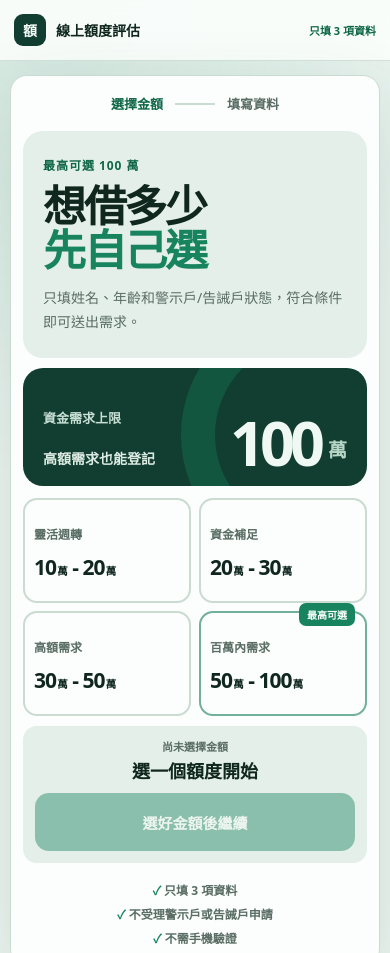
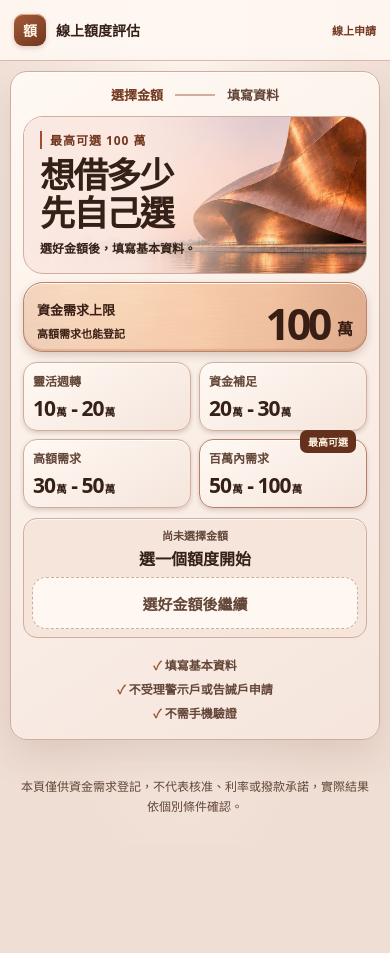
Before and after one commit to tunhong145-cmd/d-project-landing-copy14, a plain HTML site: page index.html in a window 390 px wide. Shown: the top 953 px of the page. After the commit the page ends 846 px from the top, so only its background shows below. Drawn offline with Linux system fonts and the light colour scheme; no server answers.

Commit message:
Apply Copper Dawn visual theme to Copy14 C landing

```diff
--- /dev/null
+++ b/c-copper-dawn.css
@@ -0,0 +1,238 @@
+/* Copper Dawn for C: brushed metal and enamel, over the original two-page flow. */
+html.c-copper-dawn {
+  --bg:#efded4; --surface:#fff8f2; --surface-soft:#f5e5db;
+  --text:#352018; --text-soft:#634638; --line:#d0ae9e;
+  --accent:#9b512f; --accent-strong:#73371f; --accent-soft:#f2d8ca;
+  --accent-ink:#65311d; --danger:#9c273c;
+  --shadow:0 14px 38px #67382222;
+  --edge:#ffffffba; --warm-shadow:#56271130;
+  --card-wash:linear-gradient(148deg,#fff9f3,#f5e5dc);
+  --banner-wash:linear-gradient(90deg,#fae9e2 0%,#fae9e2ed 32%,#f5d9ca45 65%,transparent 94%);
+  --metal-wash:linear-gradient(104deg,#f6decbe8,#f8d7badd 45%,#edc0a1de 95%);
+  --metal-ink:#381e14;
+  --focus:#8a4028;
+}
+
+.c-copper-dawn body {
+  background:radial-gradient(ellipse at 48% 0,var(--surface),var(--bg) 76%);
+}
+.c-copper-dawn .site-header { backdrop-filter:none; }
+.c-copper-dawn .wordmark-mark {
+  color:#fff3e6;
+  background:linear-gradient(145deg,#a35c38,#71351f);
+  box-shadow:inset 0 1px #e8ac84,0 2px 5px var(--warm-shadow);
+}
+.c-copper-dawn .amount-main { padding-block:22px 32px; }
+.c-copper-dawn .amount-shell {
+  max-width:880px;
+  padding:22px;
+  background:var(--card-wash);
+  box-shadow:inset 0 1px var(--edge),var(--shadow);
+}
+.c-copper-dawn .flow-nav { margin-bottom:17px; }
+.c-copper-dawn .amount-hero { gap:14px; }
+.c-copper-dawn .amount-intro {
+  isolation:isolate;
+  position:relative;
+  overflow:hidden;
+  min-height:202px;
+  padding:22px 24px;
+  border:1px solid var(--line);
+  background:var(--surface-soft);
+}
+.c-copper-dawn .copper-hero,
+.c-copper-dawn .amount-intro::before {
+  position:absolute;
+  inset:0;
+  width:100%;
+  height:100%;
+  pointer-events:none;
+}
+.c-copper-dawn .copper-hero {
+  z-index:-2;
+  object-fit:cover;
+  object-position:67% 72%;
+}
+.c-copper-dawn .amount-intro::before {
+  content:"";
+  z-index:-1;
+  background:var(--banner-wash);
+}
+.c-copper-dawn .amount-intro h1 {
+  font-size:clamp(34px,5.3vw,53px);
+  line-height:1.07;
+  color:var(--text);
+}
+.c-copper-dawn .amount-intro h1 strong { color:inherit; }
+.c-copper-dawn .amount-intro .eyebrow {
+  margin-bottom:7px;
+  padding-inline-start:8px;
+  border-inline-start:2px solid var(--accent);
+}
+.c-copper-dawn .amount-intro > p:last-child {
+  margin-top:11px;
+  font-size:14px;
+  font-weight:700;
+  color:var(--text);
+}
+.c-copper-dawn .limit-visual {
+  min-height:202px;
+  color:var(--metal-ink);
+  border:1px solid #bb856a;
+  background:var(--metal-wash),url("copper-brushed.webp") center/cover,#e6b497;
+  box-shadow:inset 0 1px #fff9f0,inset 0 -2px 1px #ae695844,0 4px 8px var(--warm-shadow);
+}
+.c-copper-dawn .limit-visual::after,
+.c-copper-dawn .amount-summary::before { display:none; }
+.c-copper-dawn .limit-visual > :is(span,b,p),
+.c-copper-dawn .limit-visual b { color:var(--metal-ink); }
+.c-copper-dawn .limit-visual strong { font-variant-numeric:tabular-nums; }
+.c-copper-dawn .amount-option {
+  min-height:93px;
+  padding:13px 10px;
+  border-width:1px;
+  background:var(--card-wash);
+  box-shadow:inset 0 1px var(--edge),0 2px 4px var(--warm-shadow);
+}
+.c-copper-dawn .amount-option small { margin-bottom:7px; }
+.c-copper-dawn .amount-option.selected {
+  color:#fff8ec;
+  border-color:#77361e;
+  background:linear-gradient(155deg,#9a522f,#773620) #773620;
+  box-shadow:inset 0 1px #f9d1ad90,inset 0 -2px #713516,0 2px 0 #64301c,0 4px 8px var(--warm-shadow);
+}
+.c-copper-dawn .amount-option.selected small { color:#fff0db; }
+.c-copper-dawn .amount-option.selected .amount-number,
+.c-copper-dawn .amount-option.selected .amount-number span { color:#fff3e8; }
+.c-copper-dawn .featured-label { background:var(--accent-ink); color:#fff2e2; }
+.c-copper-dawn .amount-option.selected .featured-label {
+  color:#572716;
+  background:#fbe2cb;
+}
+.c-copper-dawn .selection-bar {
+  border:1px solid var(--line);
+  box-shadow:inset 0 1px var(--edge);
+}
+
+/* The beveled rim and textured face are drawn independently to give one clear press state. */
+.c-copper-dawn :is(.primary-button,.line-button) {
+  --bevel:polygon(10px 0,calc(100% - 10px) 0,100% 10px,100% calc(100% - 10px),calc(100% - 10px) 100%,10px 100%,0 calc(100% - 10px),0 10px);
+  --face:polygon(6px 0,calc(100% - 6px) 0,100% 6px,100% calc(100% - 6px),calc(100% - 6px) 100%,6px 100%,0 calc(100% - 6px),0 6px);
+  position:relative;
+  isolation:isolate;
+  padding:8px 12px 14px;
+  border-radius:3px;
+  color:#30170d;
+  background:none;
+  box-shadow:none;
+  text-shadow:0 1px #ffe0ba;
+  filter:drop-shadow(0 4px 4px #60342055);
+  transition:transform .14s ease;
+}
+.c-copper-dawn :is(.primary-button,.line-button)::before,
+.c-copper-dawn :is(.primary-button,.line-button)::after {
+  content:"";
+  position:absolute;
+  pointer-events:none;
+}
+.c-copper-dawn :is(.primary-button,.line-button)::before {
+  z-index:-2;
+  inset:0;
+  clip-path:var(--bevel);
+  background:conic-gradient(from 30deg at 50% 44%,#ffefce,#ffdcac 42deg,#b46c46 64deg,#e6ab83 111deg,#9b5739 134deg,#51230f 178deg,#6e3119 230deg,#d48860 252deg,#9d5430 291deg,#ffe3bd 320deg,#ffefce);
+}
+.c-copper-dawn :is(.primary-button,.line-button)::after {
+  z-index:-1;
+  inset:3px 4px 7px;
+  clip-path:var(--face);
+  background:linear-gradient(180deg,#fff6da7d,#ffd8ad2c 11%,transparent 42%,#7e431d29 98%),
+    linear-gradient(103deg,#e9986959,#ffbe8e40 29%,#ffc89912 63%,#9b50272e),
+    url("copper-brushed.webp") 51% 49%/cover,#dfa17b;
+  box-shadow:inset 0 1px #ffeac1,inset 1px 0 #ffdfb7,inset -1px 0 #9d5030,inset 0 -1px #f4a97d;
+}
+.c-copper-dawn :is(.primary-button,.line-button):hover:not(:disabled) { background:none; }
+.c-copper-dawn :is(.primary-button,.line-button):hover:not(:disabled)::after { filter:brightness(1.06); }
+.c-copper-dawn :is(.primary-button,.line-button):active:not(:disabled) { transform:translateY(2px) scale(.992); }
+.c-copper-dawn :is(.primary-button,.line-button):active:not(:disabled)::after { inset-block:4px 5px; }
+.c-copper-dawn .primary-button:disabled {
+  opacity:1;
+  color:var(--text-soft);
+  text-shadow:none;
+  filter:none;
+  background:var(--surface);
+  border:1px dashed var(--line);
+  border-radius:var(--radius-control);
+  padding-block:10px;
+}
+.c-copper-dawn .primary-button:disabled::before,
+.c-copper-dawn .primary-button:disabled::after { display:none; }
+.c-copper-dawn :is(button,a,input):focus-visible,
+.c-copper-dawn .warning-option:has(input:focus-visible) { outline:2px solid var(--focus); outline-offset:3px; }
+.c-copper-dawn :is(.form-panel,.amount-summary,.success-panel) { background:var(--card-wash); }
+.c-copper-dawn .warning-option input:checked + span {
+  border-color:var(--accent-strong);
+  background:var(--accent-soft);
+  box-shadow:inset 0 0 0 1px var(--accent-strong);
+}
+.c-copper-dawn .warning-option input:checked + span b::after {
+  content:"✓";
+  float:inline-end;
+  color:var(--accent-strong);
+}
+.c-copper-dawn :is(.age-eligible,.completion-alert) {
+  color:var(--text);
+  background:var(--accent-soft);
+  border-color:var(--line);
+}
+.c-copper-dawn :is(.age-ineligible,.warning-help.is-rejected) { color:var(--danger); }
+.c-copper-dawn .age-ineligible { background:var(--surface); border-color:var(--line); }
+.c-copper-dawn :is(.success-mark,.line-steps span) { background:var(--accent-ink); color:#fff1e2; }
+
+@media (max-width:620px) {
+  .c-copper-dawn .amount-main { padding-block:10px 22px; }
+  .c-copper-dawn .amount-shell { padding:13px 12px 17px; }
+  .c-copper-dawn .flow-nav { margin-bottom:12px; }
+  .c-copper-dawn .amount-hero { gap:8px; }
+  .c-copper-dawn .amount-intro { min-height:146px; padding:14px 16px; }
+  .c-copper-dawn .amount-intro h1 { font-size:clamp(30px,9vw,42px); }
+  .c-copper-dawn .amount-intro > p:last-child { font-size:12px; margin-top:8px; max-width:16em; }
+  .c-copper-dawn .limit-visual { min-height:70px; padding:10px 13px; }
+  .c-copper-dawn .limit-visual strong { font-size:43px; }
+  .c-copper-dawn .limit-visual b { font-size:16px; padding-bottom:1px; }
+  .c-copper-dawn .limit-visual p { font-size:11px; }
+  .c-copper-dawn .amount-grid { margin-top:10px; gap:8px; }
+  .c-copper-dawn .amount-option { min-height:69px; padding:8px 9px; }
+  .c-copper-dawn .amount-option small { margin-bottom:4px; }
+  .c-copper-dawn .selection-bar { padding:8px; gap:7px; }
+  .c-copper-dawn .selection-message { min-height:32px; }
+  .c-copper-dawn .selection-message strong { font-size:16px; }
+  .c-copper-dawn .amount-continue { min-height:52px; }
+}
+@media (prefers-color-scheme:dark) {
+  html.c-copper-dawn {
+    --bg:#251916; --surface:#372820; --surface-soft:#443026;
+    --text:#fff0e5; --text-soft:#dfc1ae; --line:#8e6451;
+    --accent:#eda884; --accent-strong:#f9c8a8; --accent-soft:#503226;
+    --accent-ink:#754628; --danger:#ffb7bd;
+    --shadow:0 14px 38px #170b0775;
+    --edge:#ffe5d22b; --warm-shadow:#170b077d;
+    --card-wash:linear-gradient(154deg,#3a2b25,#2e221d);
+    --banner-wash:linear-gradient(90deg,#30221df5,#30221de0 42%,#30221d22 90%);
+    --metal-wash:linear-gradient(104deg,#633823fa,#694430e9 63%,#79543da8);
+    --metal-ink:#fff3e6;
+    --focus:#ffc7a5;
+  }
+  .c-copper-dawn .copper-hero { filter:brightness(.7); }
+  .c-copper-dawn .limit-visual { box-shadow:inset 0 1px var(--edge),0 4px 8px var(--warm-shadow); }
+}
+@media (forced-colors:active) {
+  .c-copper-dawn :is(.primary-button,.line-button) {
+    color:ButtonText;
+    background:ButtonFace;
+    border:2px solid ButtonText;
+    filter:none;
+    text-shadow:none;
+  }
+  .c-copper-dawn :is(.primary-button,.line-button)::before,
+  .c-copper-dawn :is(.primary-button,.line-button)::after { display:none; }
+}
--- a/index.html
+++ b/index.html
@@ -1,13 +1,15 @@
 <!doctype html>
-<html lang="zh-Hant">
+<html lang="zh-Hant" class="c-copper-dawn">
 <head>
   <script src="repo-pixels.js?v=20261010-1"></script>
   <meta charset="utf-8">
   <meta name="viewport" content="width=device-width, initial-scale=1, viewport-fit=cover">
-  <meta name="description" content="最高可選 100 萬，只填三項基本資料即可送出資金需求。">
-  <meta name="theme-color" content="#edf6f1">
+  <meta name="description" content="最高可選 100 萬，選好金額並填寫基本資料即可送出資金需求。">
+  <meta name="theme-color" content="#ecd7cb" media="(prefers-color-scheme: light)">
+  <meta name="theme-color" content="#29201d" media="(prefers-color-scheme: dark)">
   <title>選好金額，立即送出資金需求</title>
   <link rel="stylesheet" href="styles.css?v=2026072801">
+  <link rel="stylesheet" href="c-copper-dawn.css?v=20261118-1">
   <script src="app.js?v=20261111-warning-label" defer></script>
 </head>
 <body data-page="amount">
@@ -17,7 +19,7 @@
         <span class="wordmark-mark" aria-hidden="true">額</span>
         <span>線上額度評估</span>
       </a>
-      <span class="header-note">只填 3 項資料</span>
+      <span class="header-note">線上申請</span>
     </div>
   </header>
 
@@ -31,9 +33,10 @@
 
       <div class="amount-hero">
         <div class="amount-intro">
+          <img class="copper-hero" src="copper-dawn-hero.webp" width="1040" height="693" fetchpriority="high" alt="">
           <p class="eyebrow">最高可選 100 萬</p>
           <h1 id="amount-title">想借多少<br><strong>先自己選</strong></h1>
-          <p>只填姓名、年齡和警示戶/告誡戶狀態，符合條件即可送出需求。</p>
+          <p>選好金額後，填寫基本資料。</p>
         </div>
         <div class="limit-visual" aria-label="最高資金需求一百萬">
           <span>資金需求上限</span>
@@ -73,7 +76,7 @@
       </div>
 
       <div class="trust-list" aria-label="申請說明">
-        <span><b aria-hidden="true">✓</b> 只填 3 項資料</span>
+        <span><b aria-hidden="true">✓</b> 填寫基本資料</span>
         <span><b aria-hidden="true">✓</b> 不受理警示戶或告誡戶申請</span>
         <span><b aria-hidden="true">✓</b> 不需手機驗證</span>
       </div>
```
Also changed, not shown: apply.html (+10 -8 lines), copper-brushed.webp (added), copper-dawn-hero.webp (added).
